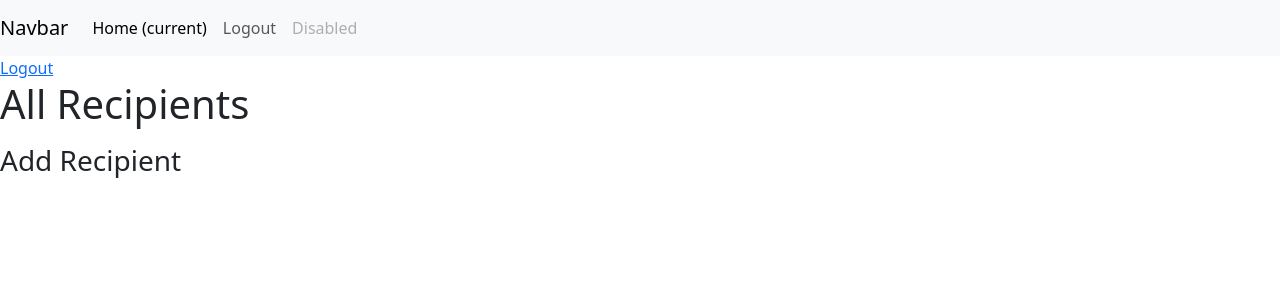
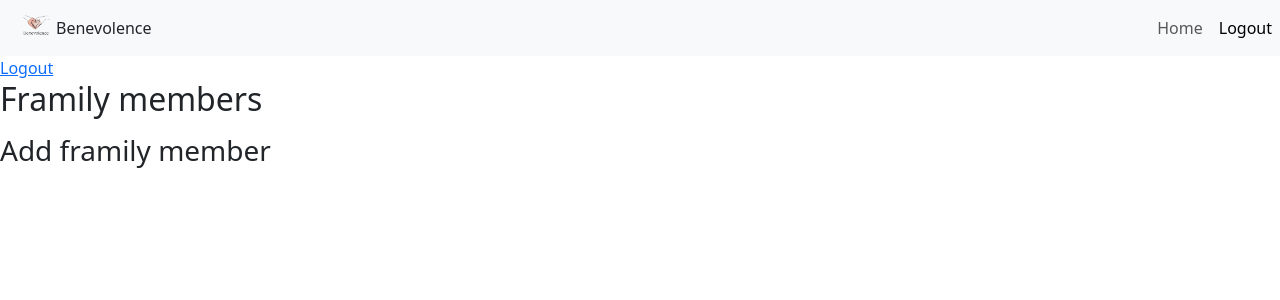
Before and after one commit to ShannaSmith/benevolence, a Flask app: page /recipients/1 in a window 1280 px wide. Shown: the top 300 px of the page. Run offline with Flask 2, Linux system fonts and the light colour scheme; data that the repository does not hold is empty; some libraries are stand-ins or nearby versions.

Commit message:
edit nav bar & add logo

```diff
--- a/server.py
+++ b/server.py
@@ -236,7 +236,7 @@ def  add_recipient(user_id):
     """create new Recipient"""
     logged_in_email = session.get("user_email")
     if logged_in_email is None:
-        flash("You must log in to add a recipient")
+        flash("You must log in to add a framily member")
         return redirect("/")
     else:
         user = crud.get_user_by_id(user_id)
@@ -344,6 +344,7 @@ def update_note():
         print('An error occurred: %s' % error)
         flash(f" Error content update to Google calendar was unsuccessful")
     return jsonify('successfully saved note')
+
     # Delete Recipient
 @app.route("/remove_recipient/<recipient_id>",methods=["POST"] )
 def recipient_delete(recipient_id):
--- a/static/js/createNote.jsx
+++ b/static/js/createNote.jsx
@@ -20,7 +20,7 @@ function CreateNote(props){
         }
     return(
     <>
-        <h3>Create your plan</h3>
+        <h4>Create your plan</h4>
         <label htmlFor="note">Create your plan here</label>
         <input type="textarea" name="note" value={noteText} onChange={(evt) =>{setNoteText(evt.target.value)}} />
         <br/>
--- a/templates/base.html
+++ b/templates/base.html
@@ -16,19 +16,19 @@
 
 <body>
     <nav class="navbar navbar-expand-lg navbar-light bg-light">
-  <a class="navbar-brand" href="#">Navbar</a>
+  <a class="navbar-brand" href="#"></a>
+  <img src="/static/images/Brown Sun Line Burst Minimalist Coaching Logo.png" width="40" height="40" class="d-inline-block align-top" alt="">  Benevolence
   <button class="navbar-toggler" type="button" data-toggle="collapse" data-target="#navbarNavAltMarkup" aria-controls="navbarNavAltMarkup" aria-expanded="false" aria-label="Toggle navigation">
     <span class="navbar-toggler-icon"></span>
   </button>
-  <div class="collapse navbar-collapse" id="navbarNavAltMarkup">
+  <div class="collapse navbar-collapse nav justify-content-end" id="navbarNavAltMarkup">
     <div class="navbar-nav">
-      <a class="nav-item nav-link active" href="/">Home <span class="sr-only">(current)</span></a>
+      <a class="nav-item nav-link" href="/">Home <span class="sr-only"></span></a>
       <!-- put recipients in if statement for login -->
       {%if "user_id" in session%}
-      <a class="nav-item nav-link" href="/recipients/{{session['user_id']}}">recipients</a>
+      <a class="nav-item nav-link" href="/recipients/{{session['user_id']}}">Framily<span class="sr-only"></span></a>
       {%endif %}
-      <a class="nav-item nav-link" href="/logout">Logout</a>
-      <a class="nav-item nav-link disabled" href="#">Disabled</a>
+      <a class="nav-item nav-link active" href="/logout">Logout</a>
     </div>
   </div>
 </nav>
--- a/templates/recipient_index.html
+++ b/templates/recipient_index.html
@@ -3,7 +3,7 @@ endblock title %} {% block body %}
 <div id="log-out">
   <a href="/logout">Logout</a>
 </div>
-<h1>All Recipients</h1>
+<h2>Framily members</h2>
 <ul>
   {% for recipient in recipients %}
   <li>
@@ -13,7 +13,7 @@ endblock title %} {% block body %}
     >
       {{recipient.r_name}}
     </a>
-    <br />
+</br>
     <button
       class="remove_recipient"
 
@@ -23,16 +23,17 @@ endblock title %} {% block body %}
       Delete
     </button>
   </li>
+</br>
   {% endfor%}
 </ul>
-<h3>Add Recipient</h3>
+<h3>Add framily member</h3>
 {% if session.get('user_email')%}
 <form action="/recipients/new/{{user.user_id}}" method="POST">
-  <label for="new_r_name">Enter recipient's first and last name.</label>
+  <label for="new_r_name">Enter their first and last name.</label>
   <input type="text" id="r_name" name="new_r_name" />
   <br />
   <br />
-  <input type="submit" value="Submit" />
+  <input type="submit" value="Add member" />
 </form>
 
 {% endif %}
```
Also changed, not shown: static/js/recipientProfile.jsx (+6 -7 lines), templates/home_page.html (+4 -4 lines), static/images/Brown Sun Line Burst Minimalist Coaching Logo (2).png (added), static/images/Brown Sun Line Burst Minimalist Coaching Logo.png (added).
